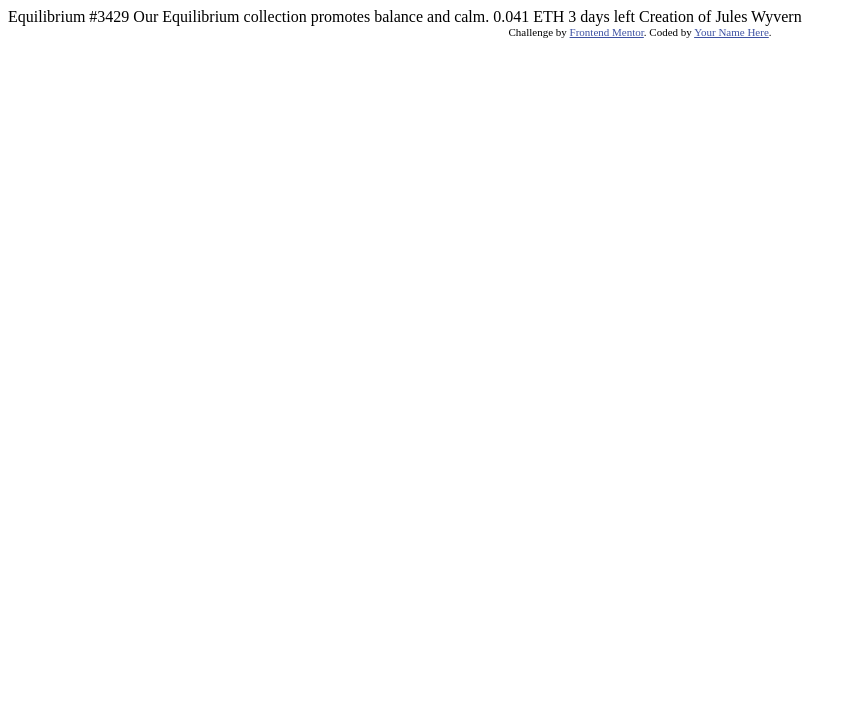
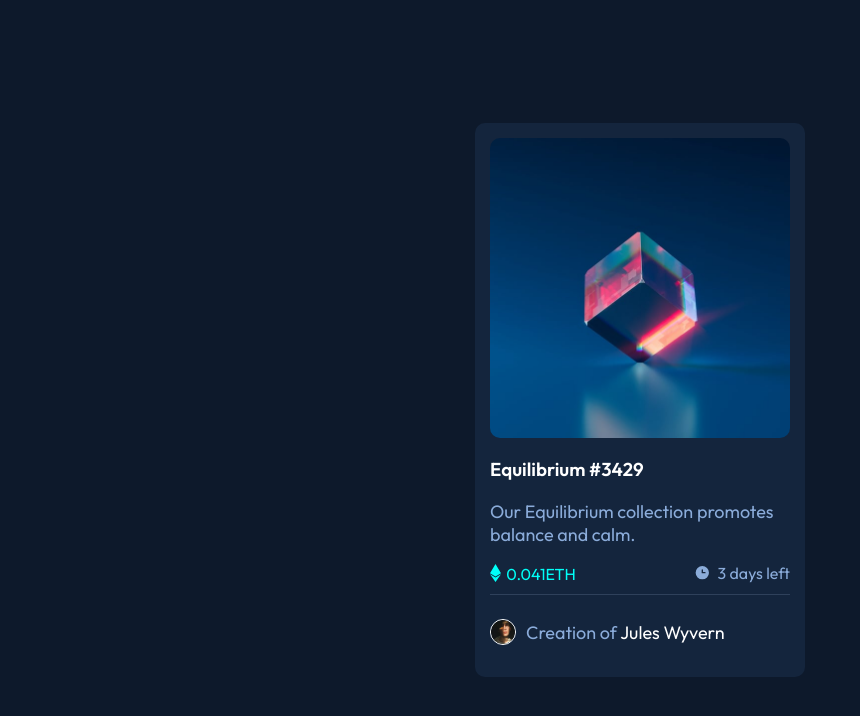
Before and after one commit to mscates/preview-card, a website: page index.html in a window 1280 px wide. Shown: the whole page, without its empty margins (0-860 px from the left). Drawn offline with Linux system fonts and the light colour scheme.

Commit message:
completed the preview card, but have an issue with the height of the overlay.  it is 4 px of added height. not sure why

```diff
--- a/index.html
+++ b/index.html
@@ -1,33 +1,46 @@
 <!DOCTYPE html>
 <html lang="en">
-<head>
-  <meta charset="UTF-8">
-  <meta name="viewport" content="width=device-width, initial-scale=1.0"> <!-- displays site properly based on user's device -->
+  <head>
+    <meta charset="UTF-8" />
+    <meta http-equiv="X-UA-Compatible" content="IE=edge" />
+    <meta name="viewport" content="width=device-width, initial-scale=1.0" />
+    <title>Preview Card</title>
+    <link rel="stylesheet" href="css/style.css" />
+    <link rel="preconnect" href="https://fonts.googleapis.com" />
+    <link rel="preconnect" href="https://fonts.gstatic.com" crossorigin />
+    <link
+      href="https://fonts.googleapis.com/css2?family=Outfit:wght@300;400;600&display=swap"
+      rel="stylesheet"
+    />
+  </head>
+  <body>
+    <div class="container">
+      <div class="card">
+        <div class="image-overlay">
+          <img src="/images/image-equilibrium.jpg" alt="" />
+          <div class="eye">
+            <img src="/images/icon-view.svg" alt="" />
+          </div>
+        </div>
 
-  <link rel="icon" type="image/png" sizes="32x32" href="./images/favicon-32x32.png">
-
-  <title>Frontend Mentor | NFT preview card component</title>
-
-  <!-- Feel free to remove these styles or customise in your own stylesheet 👍 -->
-  <style>
-    .attribution { font-size: 11px; text-align: center; }
-    .attribution a { color: hsl(228, 45%, 44%); }
-  </style>
-</head>
-<body>
-
-  Equilibrium #3429
-
-  Our Equilibrium collection promotes balance and calm.
-
-  0.041 ETH
-  3 days left
-
-  Creation of Jules Wyvern
-
-  <div class="attribution">
-    Challenge by <a href="https://www.frontendmentor.io?ref=challenge" target="_blank">Frontend Mentor</a>.
-    Coded by <a href="#">Your Name Here</a>.
-  </div>
-</body>
+        <h3>Equilibrium #3429</h3>
+        <p>Our Equilibrium collection promotes balance and calm.</p>
+        <div class="time-symbol">
+          <div>
+            <img src="/images/icon-ethereum.svg" alt="" />
+            <span class="eth">0.041ETH</span>
+          </div>
+          <div>
+            <img src="/images/icon-clock.svg" alt="" />
+            <span class="days">3 days left</span>
+          </div>
+        </div>
+        <hr />
+        <div class="creator">
+          <img src="/images/image-avatar.png" alt="" />
+          <p>Creation of <span>Jules Wyvern</span></p>
+        </div>
+      </div>
+    </div>
+  </body>
 </html>
--- /dev/null
+++ b/sass/main.scss
@@ -0,0 +1,144 @@
+/*
+I have a question about this challenge.  Why do I have to put a specific size on the
+image-overlay class?  I assume it has to do with how I set this up, but I couldn't figure it out.
+If I don't do this, the height of the overlay is 304px instead of 300px.
+*/
+
+$primary1: hsl(215, 51%, 70%);
+$primary2: hsl(178, 100%, 50%);
+$neutral1: hsl(217, 54%, 11%);
+$neutral2: hsl(216, 50%, 16%);
+$neutral3: hsl(215, 32%, 27%);
+$neutral4: hsl(0, 0%, 100%);
+
+html,
+body {
+  padding: 0;
+  margin: 0;
+  box-sizing: border-box;
+  background: $neutral1;
+  font-family: "Outfit", sans-serif;
+}
+
+p {
+  font-size: 18px;
+}
+
+.container {
+  height: 100vh;
+  display: flex;
+  justify-content: center;
+  align-items: center;
+}
+.card,
+.image-overlay img,
+.image-overlay::before {
+  border-radius: 10px;
+}
+
+.card {
+  background: $neutral2;
+  max-width: 300px;
+  padding: 15px;
+}
+.image-overlay {
+  position: relative;
+  width: 100%;
+  height: 300px;
+}
+
+.image-overlay img {
+  max-width: 300px;
+}
+
+.image-overlay::before {
+  content: "";
+  position: absolute;
+  width: 100%;
+  height: 100%;
+  background: $primary2;
+  opacity: 0;
+  transition: 0.5s ease;
+}
+
+.eye {
+  transition: 0.5s ease;
+  opacity: 0;
+  position: absolute;
+  top: 50%;
+  left: 50%;
+  transform: translate(-50%, -50%);
+}
+
+.image-overlay:hover::before {
+  opacity: 0.7;
+  cursor: pointer;
+}
+.image-overlay:hover .eye {
+  opacity: 1;
+}
+
+.creator {
+  display: flex;
+  justify-content: flex-start;
+  align-items: center;
+  color: $primary1;
+}
+
+.creator img {
+  height: 10%;
+  max-width: 8%;
+  width: 100vw;
+  padding: 0;
+  border-radius: 50%;
+  border: 1px solid $neutral4;
+  margin-right: 10px;
+}
+
+.creator span {
+  color: $neutral4;
+}
+
+.creator span:hover {
+  color: $primary2;
+  cursor: pointer;
+}
+
+hr {
+  border: 0;
+  height: 1px;
+  background: $neutral3;
+}
+
+.time-symbol {
+  display: flex;
+  justify-content: space-between;
+  align-items: center;
+}
+
+.eth {
+  color: $primary2;
+  position: relative;
+  bottom: 2px;
+  margin-left: 2px;
+}
+
+.days {
+  color: $primary1;
+  position: relative;
+  bottom: 2px;
+  margin-left: 3px;
+}
+
+.card p {
+  color: $primary1;
+}
+
+.card h3 {
+  color: $neutral4;
+}
+
+.card h3:hover {
+  color: $primary2;
+  cursor: pointer;
+}
```
Also changed, not shown: package.json (added, +23 -0 lines), css/style.css (added), style.css (deleted), 3 other files.
